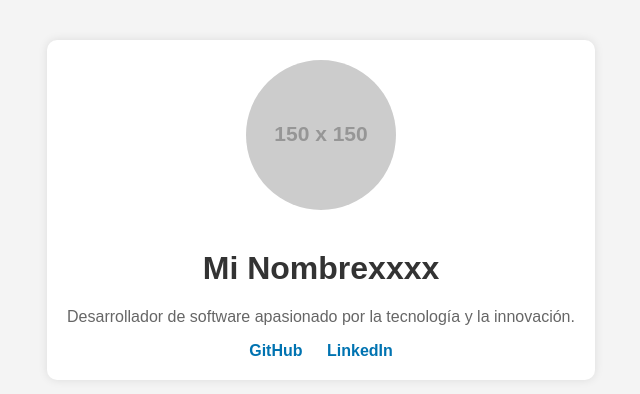
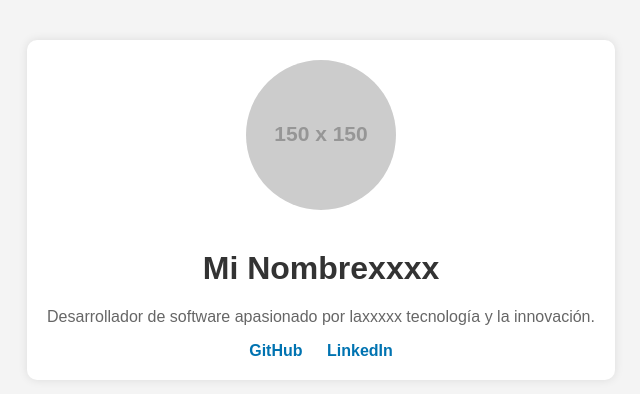
Before and after one commit to esteban25-u/index.html, a plain HTML site: page index.html in a window 1280 px wide. Shown: the part 190-584 px from the top of the page, without its empty margins (319-959 px from the left). Drawn offline with Linux system fonts and the light colour scheme; placeholder pictures from the web are drawn by us.

Commit message:
Update index.html

```diff
--- a/index.html
+++ b/index.html
@@ -45,7 +45,7 @@
     <div class="container">
         <img src="https://via.placeholder.com/150" alt="Mi Foto de Perfil">
         <h1>Mi Nombrexxxx</h1>
-        <p>Desarrollador de software apasionado por la tecnología y la innovación.</p>
+        <p>Desarrollador de software apasionado por laxxxxx tecnología y la innovación.</p>
         <div class="links">
             <a href="https://github.com/tuperfil" target="_blank">GitHub</a>
             <a href="https://linkedin.com/in/tuperfil" target="_blank">LinkedIn</a>
```
